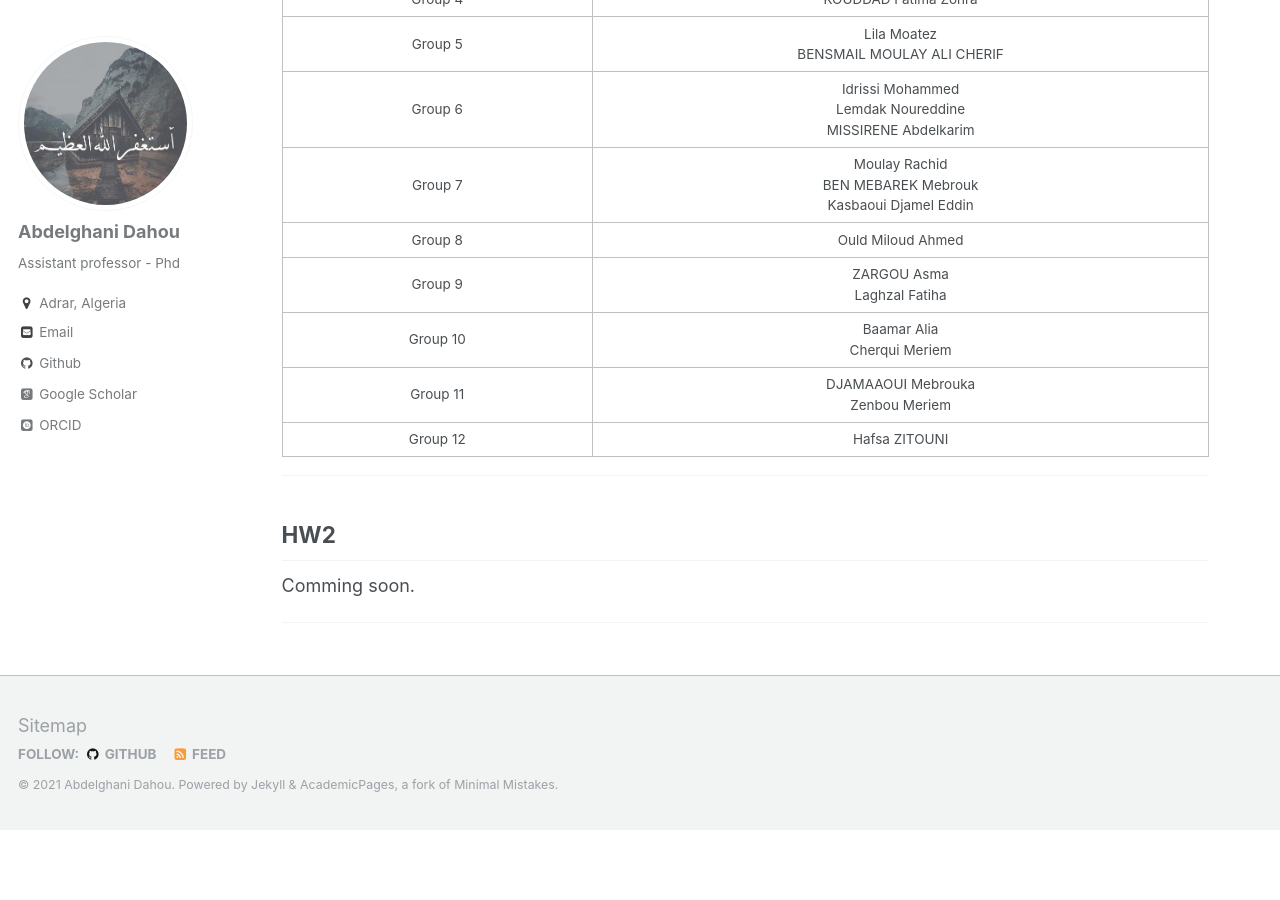
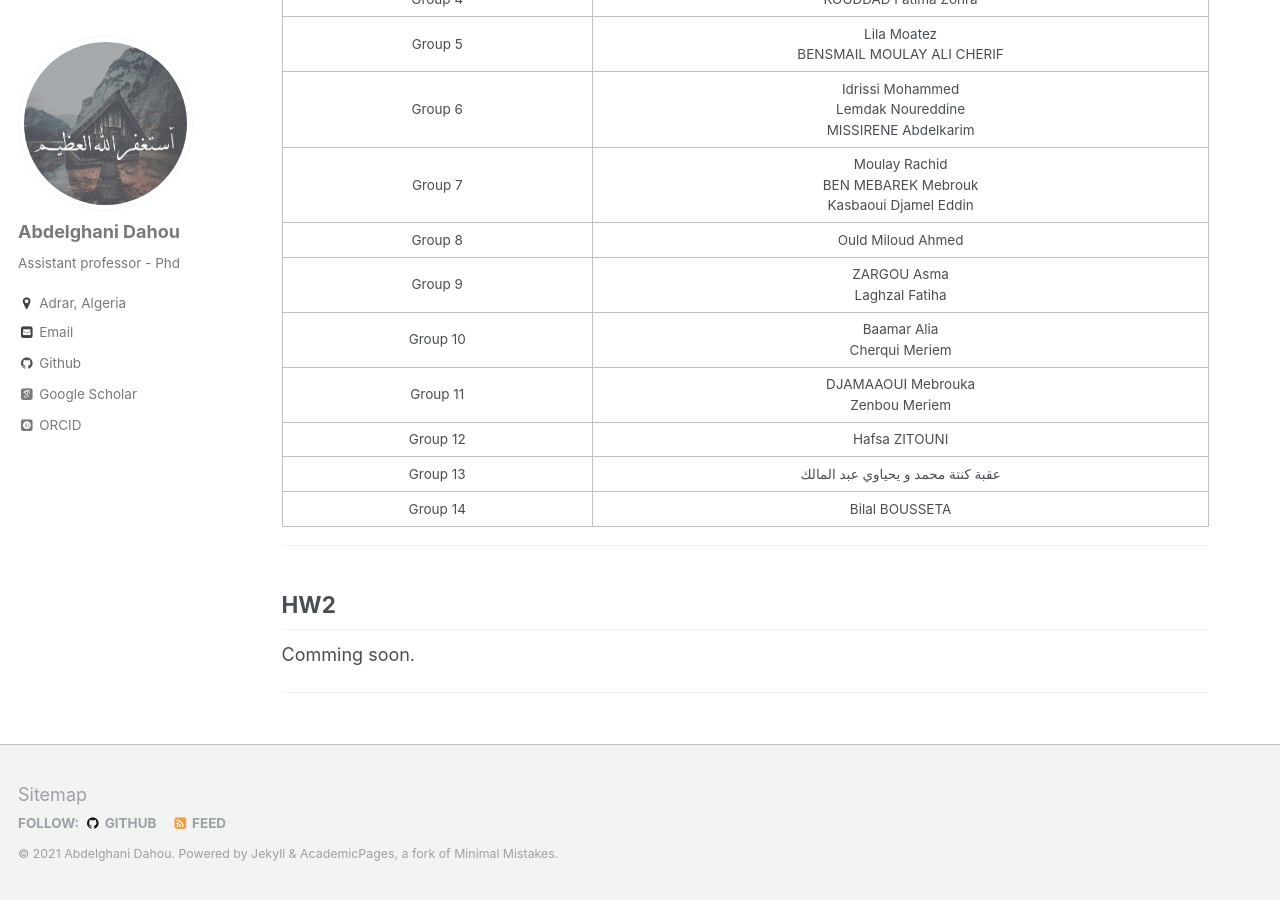
Before and after one commit to dr-dahou-adrar/dr-dahou-adrar.github.io, a Jekyll site: the page built from teaching_content/academic_year_2020_2021/2020-2021-S1-IAR1_HW.md, in a window 1280 px wide and 900 px high, scrolled down 1907 px. Built offline with Jekyll 4.4.1, drawn with Linux system fonts in a browser that asks for light colours; some web fonts are replaced; before the commit the page ends 2737 px from its top, so only the background shows below that.

Commit message:
updated groups

```diff
--- a/teaching_content/academic_year_2020_2021/2020-2021-S1-IAR1_HW.md
+++ b/teaching_content/academic_year_2020_2021/2020-2021-S1-IAR1_HW.md
@@ -62,6 +62,8 @@ Using Latex, choose a default article template and tries to briefly answer the f
 | Group 10 | Baamar Alia<br>Cherqui Meriem |
 | Group 11 | DJAMAAOUI Mebrouka<br>Zenbou Meriem |
 | Group 12 | Hafsa ZITOUNI |
+| Group 13 | عقبة كنتة محمد و يحياوي عبد المالك |
+| Group 14 | Bilal BOUSSETA |
 
 ***
 ## HW2
```
